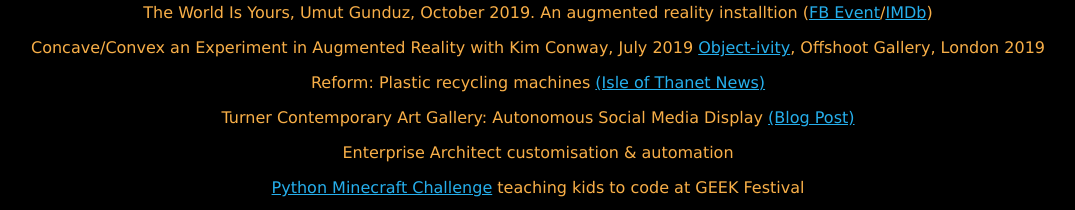
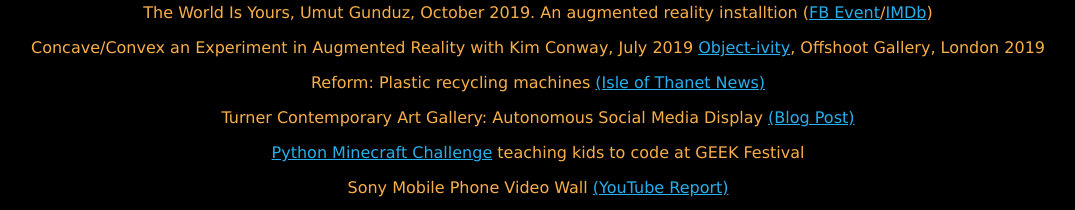
Before and after one commit to workingmatt/chanzachanzowebpage, a website: page index.html in a window 1280 px wide. Shown: the part 974-1184 px from the top of the page, without its empty margins (102-1177 px from the left). Drawn offline with Linux system fonts and the light colour scheme.

Commit message:
Removed line from creative projects

```diff
--- a/index.html
+++ b/index.html
@@ -63,7 +63,6 @@
 		<p>Concave/Convex an Experiment in Augmented Reality with Kim Conway, July 2019 <a href="https://www.offshootgallery.com/programme/object-ivity">Object-ivity</a>, Offshoot Gallery, London 2019</p>
 		<p>Reform: Plastic recycling machines <a href="https://theisleofthanetnews.com/2019/05/18/trios-plan-to-find-new-uses-for-thanets-waste-plastic/">(Isle of Thanet News)</a></p>
 		<p>Turner Contemporary Art Gallery: Autonomous Social Media Display <a href="http://workingmatt.blogspot.com/2018/10/turner-contemporary-social-media-display.html">(Blog Post)</a></p>
-		<p>Enterprise Architect customisation & automation</p>
 		<p><a href="http://workingmatt.blogspot.com/2018/02/raspberry-pi-minecraft-python.html">Python Minecraft Challenge</a> teaching kids to code at GEEK Festival</p>
 		<p>Sony Mobile Phone Video Wall <a href="https://www.youtube.com/watch?v=CsvaJQjnorY">(YouTube Report)</a></p>
 		<p><a href="http://www.songbird.london">Songbird.London</a> Social Media Display: Brit Awards, Luna Cinema etc.</p>
```
